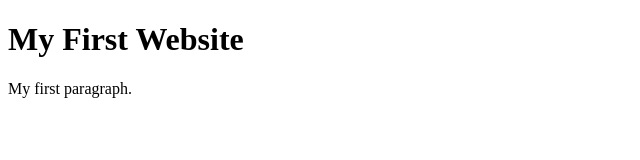
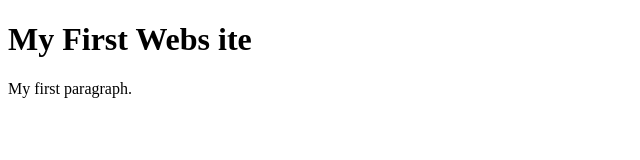
Before and after one commit to adams0210/Adam-Template, a website: page index.html in a window 1280 px wide. Shown: the full height of the page, 0-640 px from the left. Drawn offline with Linux system fonts and the light colour scheme.

Commit message:
1 file modified

```diff
--- a/index.html
+++ b/index.html
@@ -5,7 +5,7 @@
   </head>
   <body>
 
-    <h1>My First Website</h1>
+    <h1>My First     Webs ite</h1>
     <p>My first paragraph.</p>
 
   </body>
```
